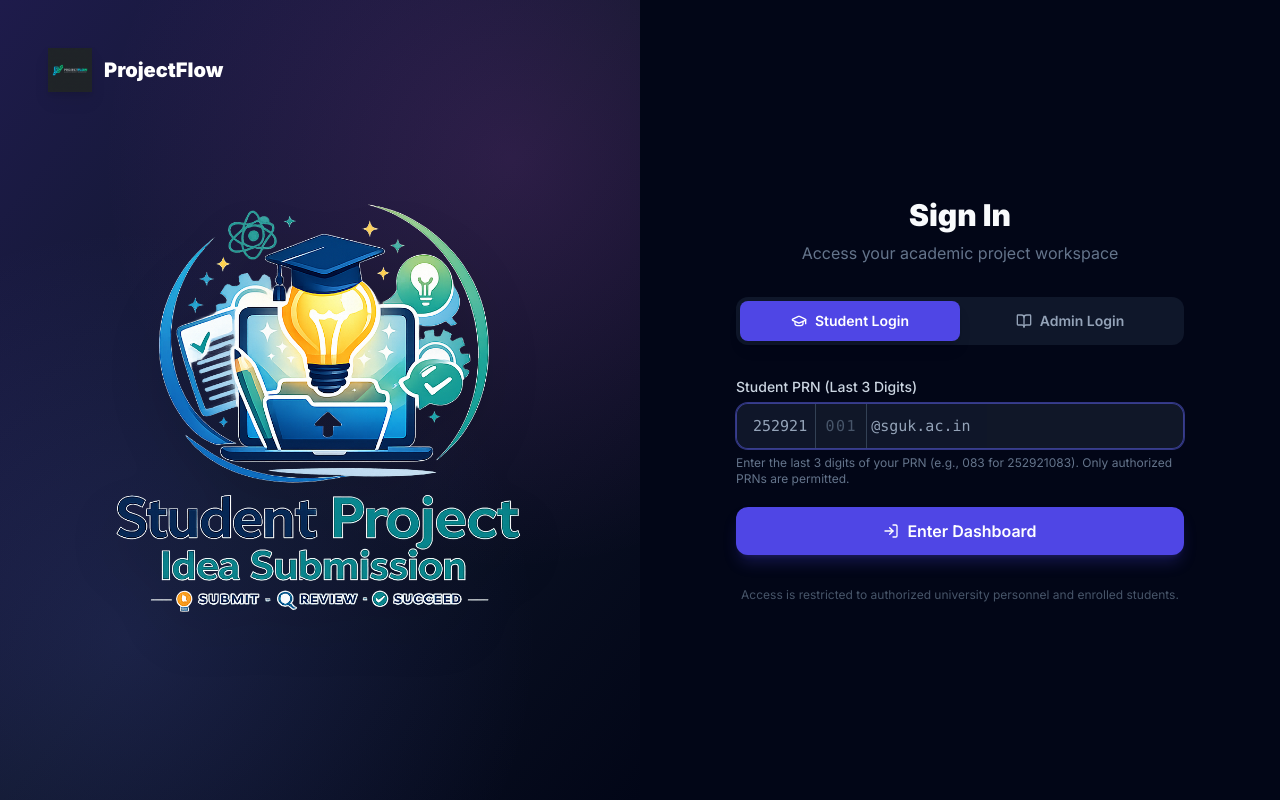
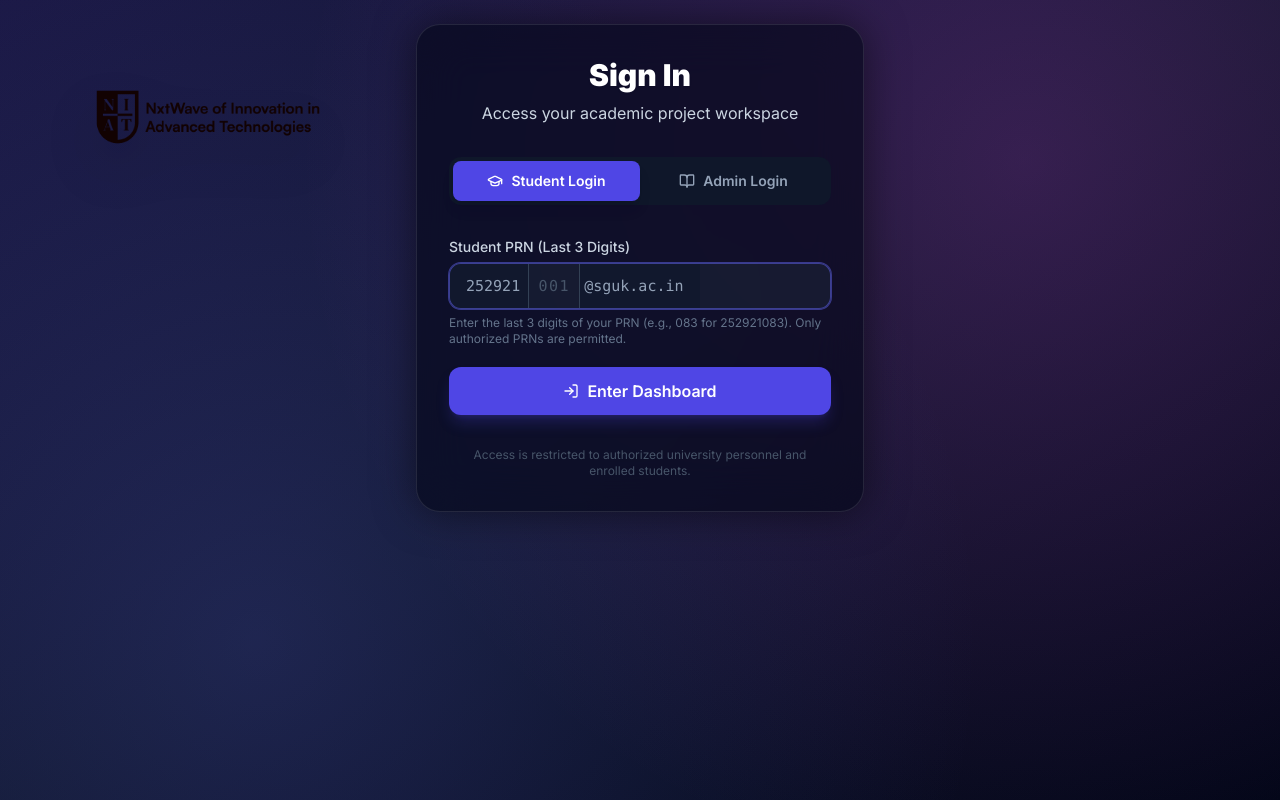
Before and after one commit to aditya9112adi/ProjectFlow, a React (Vite) app in the folder frontend/: page / in a window 1280 px wide. Built offline with nearby package versions, Linux system fonts and the light colour scheme; no server answers.

Commit message:
style: full screen login layout with NIAT branding

```diff
--- a/frontend/src/pages/auth/Login.jsx
+++ b/frontend/src/pages/auth/Login.jsx
@@ -73,40 +73,24 @@ const Login = () => {
 
 
   return (
-    <div className="h-screen bg-dark-950 flex overflow-hidden">
-      {/* Left panel — branding */}
-      <div className="hidden lg:flex lg:w-1/2 relative overflow-hidden">
-        <div className="absolute inset-0 bg-gradient-to-br from-primary-950 via-dark-900 to-accent-950" />
-        <div className="absolute inset-0" style={{
-          backgroundImage: 'radial-gradient(circle at 20% 80%, rgba(99,102,241,0.15) 0%, transparent 50%), radial-gradient(circle at 80% 20%, rgba(217,70,239,0.15) 0%, transparent 50%)',
-        }} />
-        <div className="relative z-10 flex flex-col justify-between p-8 lg:p-12 w-full h-full">
-          <div className="flex items-center gap-3">
-            <img src="/logo.png" alt="ProjectFlow Logo" className="w-11 h-11 object-contain drop-shadow-lg" />
-            <span className="text-white font-black text-xl">ProjectFlow</span>
-          </div>
-          <div className="flex-1 flex items-center justify-center my-4 min-h-0">
-            <img
-              src="/login-illustration.png"
-              alt="ProjectFlow Workflow"
-              className="w-full h-full max-w-xl object-contain drop-shadow-2xl rounded-2xl"
-            />
-          </div>
-        </div>
+    <div className="h-screen relative flex overflow-hidden bg-dark-950">
+      {/* Full-screen background gradients */}
+      <div className="absolute inset-0 bg-gradient-to-br from-primary-950 via-dark-900 to-accent-950 opacity-90" />
+      <div className="absolute inset-0" style={{
+        backgroundImage: 'radial-gradient(circle at 20% 80%, rgba(99,102,241,0.2) 0%, transparent 60%), radial-gradient(circle at 80% 20%, rgba(217,70,239,0.2) 0%, transparent 60%)',
+      }} />
+
+      {/* Top Left Brand Image */}
+      <div className="absolute top-6 left-6 lg:top-12 lg:left-12 z-10 w-[40%] md:w-[30%] max-w-[320px]">
+        <img src="/niat-brand.png" alt="NIAT Brand" className="w-full h-auto object-contain drop-shadow-2xl" />
       </div>
 
-      {/* Right panel — login form */}
-      <div className="flex-1 flex items-center justify-center p-6 overflow-y-auto">
-        <div className="w-full max-w-md my-auto">
-          {/* Mobile logo */}
-          <div className="flex items-center gap-3 mb-8 lg:hidden">
-            <img src="/logo.png" alt="ProjectFlow Logo" className="w-10 h-10 object-contain drop-shadow-md" />
-            <span className="text-white font-black text-lg">ProjectFlow</span>
-          </div>
-
+      {/* Centered login form */}
+      <div className="flex-1 flex items-center justify-center p-6 z-10 overflow-y-auto">
+        <div className="w-full max-w-md my-auto bg-dark-950/60 backdrop-blur-xl p-8 rounded-3xl border border-white/10 shadow-[0_0_40px_rgba(0,0,0,0.5)] mt-24 lg:mt-0">
           <div className="mb-8 text-center">
-            <h2 className="text-dark-50 text-3xl font-black mb-2">Sign In</h2>
-            <p className="text-dark-500">Access your academic project workspace</p>
+            <h2 className="text-white text-3xl font-black mb-2 drop-shadow-sm">Sign In</h2>
+            <p className="text-dark-300">Access your academic project workspace</p>
           </div>
 
           {/* Login Tabs */}
```
Also changed, not shown: frontend/public/niat-brand.png (added).
